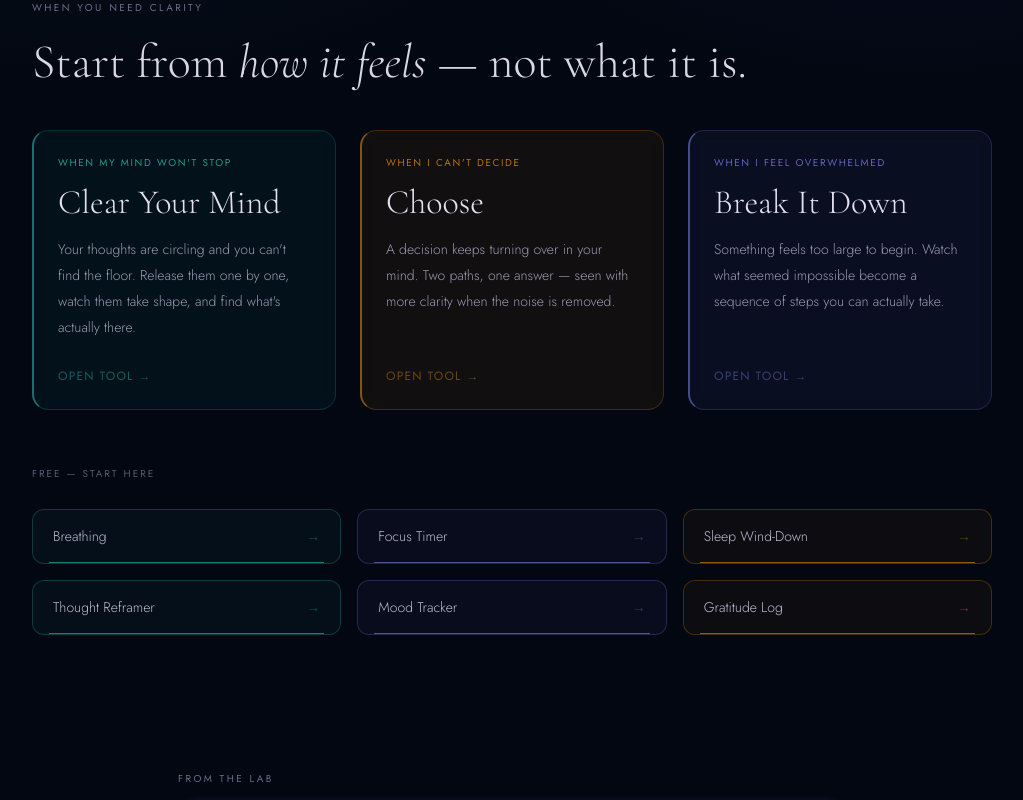
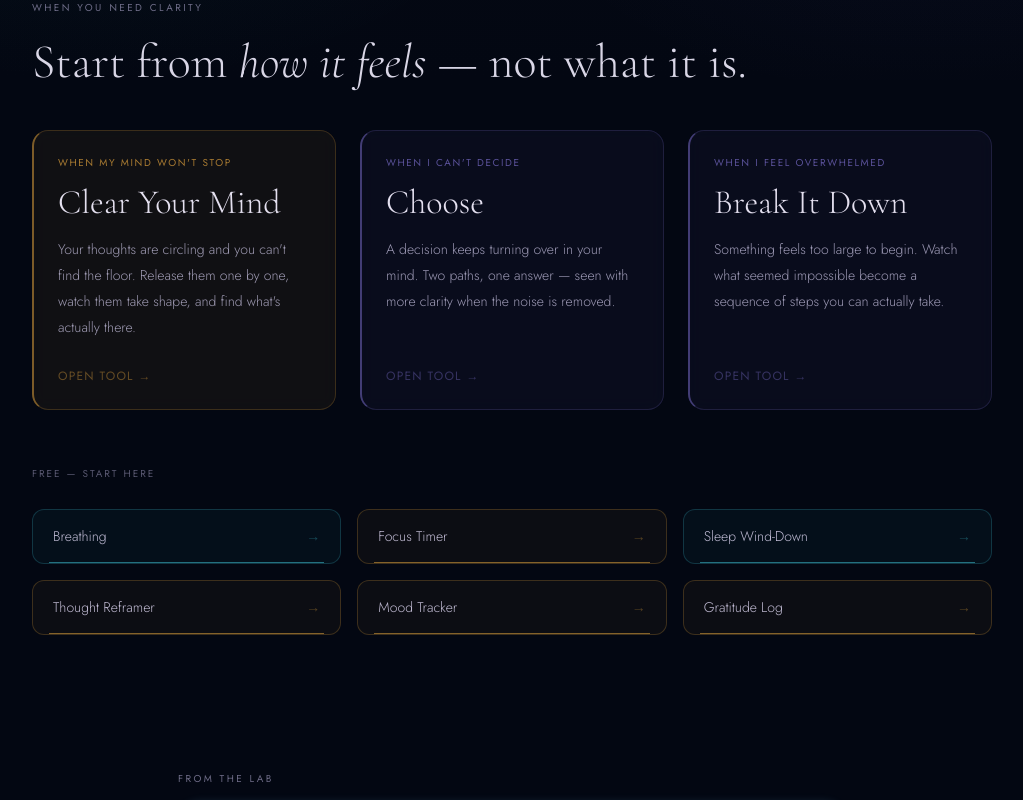
Before and after one commit to salsotk1973/solace, a Next.js app: page / in a window 1280 px wide. Shown: the part 720-1520 px from the top of the page, without its empty margins (128-1151 px from the left). Built offline with nearby package versions, Linux system fonts and the light colour scheme; no server answers.

Commit message:
Fix: wire all tool + Lab colours to design token system (Spec 3)

```diff
--- a/app/(main)/breathing/layout.tsx
+++ b/app/(main)/breathing/layout.tsx
@@ -1,16 +1,3 @@
-export const metadata = {
-  title: 'Next.js',
-  description: 'Generated by Next.js',
+export default function BreathingLayout({ children }: { children: React.ReactNode }) {
+  return <>{children}</>
 }
-
-export default function RootLayout({
-  children,
-}: {
-  children: React.ReactNode
-}) {
-  return (
-    <html lang="en">
-      <body>{children}</body>
-    </html>
-  )
-}
--- a/app/(main)/lab/[slug]/page.tsx
+++ b/app/(main)/lab/[slug]/page.tsx
@@ -7,6 +7,7 @@ import LabToolCta            from '@/components/lab/LabToolCta'
 import RelatedArticles       from '@/components/lab/RelatedArticles'
 import PageShell             from '@/components/PageShell'
 import BgFlat                from '@/components/backgrounds/BgFlat'
+import { getLabCategoryRgb } from '@/lib/design-tokens'
 
 // ─── Static params ────────────────────────────────────────────────────────────
 
@@ -90,19 +91,10 @@ export default async function ArticlePage(
     .filter(a => a.slug !== slug)
     .slice(0, 2)
 
-  // Category accent colour
-  const ACCENT: Record<string, string> = {
-    'calm-your-state':   'rgba(68,200,110,1)',
-    'clear-your-mind':   'rgba(100,185,145,1)',
-    'notice-whats-good': 'rgba(218,148,48,1)',
-  }
-  const ACCENT_BG: Record<string, string> = {
-    'calm-your-state':   'rgba(68,200,110,0.08)',
-    'clear-your-mind':   'rgba(100,185,145,0.08)',
-    'notice-whats-good': 'rgba(218,148,48,0.08)',
-  }
-  const accent   = ACCENT[article.category]   ?? 'rgba(148,130,210,1)'
-  const accentBg = ACCENT_BG[article.category] ?? 'rgba(148,130,210,0.08)'
+  // Category accent colour — derived from design tokens, fixes 'clear-your-mind' key mismatch
+  const _rgb     = getLabCategoryRgb(article.category).replace(/, /g, ',')
+  const accent   = `rgba(${_rgb},1)`
+  const accentBg = `rgba(${_rgb},0.08)`
 
   const formattedDate = new Date(article.publishedAt).toLocaleDateString('en-GB', {
     day:   'numeric',
--- a/app/(main)/page.tsx
+++ b/app/(main)/page.tsx
@@ -1,6 +1,13 @@
 import Link from "next/link";
 import { HeroSection } from "@/components/HeroSection";
 import FeaturedLabCard, { type FeaturedLabArticle } from "@/components/home/FeaturedLabCard";
+import { CATEGORY_COLOURS } from "@/lib/design-tokens";
+
+// ─── Colour helpers derived from design tokens ────────────────────────────────
+// Tailwind className strings must be static — values below mirror CATEGORY_COLOURS exactly.
+// Inline style values (borderLeftColor, etc.) use template literals for live derivation.
+
+const { calm, clarity, decide } = CATEGORY_COLOURS;
 
 type AiTool = {
   eyebrow: string;
@@ -13,72 +20,80 @@ type AiTool = {
   ctaColor: string;
 };
 
+// Static Tailwind class strings — rgb values match CATEGORY_COLOURS tokens
 const AI_TOOLS: AiTool[] = [
   {
     eyebrow: "WHEN MY MIND WON'T STOP",
     title: "Clear Your Mind",
     body: "Your thoughts are circling and you can't find the floor. Release them one by one, watch them take shape, and find what's actually there.",
     href: "/tools/clear-your-mind",
+    // clarity / gold — rgba(232,168,62)
     themeClass:
-      "border-teal-500/20 bg-teal-500/[0.06] hover:border-teal-500/35 hover:bg-teal-500/[0.09] hover:shadow-[0_12px_36px_rgba(45,212,191,0.10)]",
-    borderLeftColor: "rgba(45,212,191,0.5)",
-    eyebrowColor: "rgba(45,212,191,0.7)",
-    ctaColor: "rgba(45,212,191,0.78)",
+      "border-[rgba(232,168,62,0.20)] bg-[rgba(232,168,62,0.06)] hover:border-[rgba(232,168,62,0.35)] hover:bg-[rgba(232,168,62,0.09)] hover:shadow-[0_12px_36px_rgba(232,168,62,0.10)]",
+    borderLeftColor: `rgba(${clarity.rgb},0.5)`,
+    eyebrowColor:    `rgba(${clarity.rgb},0.7)`,
+    ctaColor:        `rgba(${clarity.rgb},0.78)`,
   },
   {
     eyebrow: "WHEN I CAN'T DECIDE",
     title: "Choose",
     body: "A decision keeps turning over in your mind. Two paths, one answer — seen with more clarity when the noise is removed.",
     href: "/tools/choose",
+    // decide / violet — rgba(124,111,205)
     themeClass:
-      "border-amber-500/20 bg-amber-500/[0.06] hover:border-amber-500/35 hover:bg-amber-500/[0.09] hover:shadow-[0_12px_36px_rgba(245,158,11,0.10)]",
-    borderLeftColor: "rgba(245,158,11,0.5)",
-    eyebrowColor: "rgba(245,158,11,0.7)",
-    ctaColor: "rgba(245,158,11,0.78)",
+      "border-[rgba(124,111,205,0.20)] bg-[rgba(124,111,205,0.06)] hover:border-[rgba(124,111,205,0.35)] hover:bg-[rgba(124,111,205,0.09)] hover:shadow-[0_12px_36px_rgba(124,111,205,0.10)]",
+    borderLeftColor: `rgba(${decide.rgb},0.5)`,
+    eyebrowColor:    `rgba(${decide.rgb},0.7)`,
+    ctaColor:        `rgba(${decide.rgb},0.78)`,
   },
   {
     eyebrow: "WHEN I FEEL OVERWHELMED",
     title: "Break It Down",
     body: "Something feels too large to begin. Watch what seemed impossible become a sequence of steps you can actually take.",
     href: "/tools/break-it-down",
+    // decide / violet — rgba(124,111,205)
     themeClass:
-      "border-indigo-400/20 bg-indigo-400/[0.06] hover:border-indigo-400/35 hover:bg-indigo-400/[0.09] hover:shadow-[0_12px_36px_rgba(129,140,248,0.10)]",
-    borderLeftColor: "rgba(129,140,248,0.5)",
-    eyebrowColor: "rgba(129,140,248,0.7)",
-    ctaColor: "rgba(129,140,248,0.78)",
+      "border-[rgba(124,111,205,0.20)] bg-[rgba(124,111,205,0.06)] hover:border-[rgba(124,111,205,0.35)] hover:bg-[rgba(124,111,205,0.09)] hover:shadow-[0_12px_36px_rgba(124,111,205,0.10)]",
+    borderLeftColor: `rgba(${decide.rgb},0.5)`,
+    eyebrowColor:    `rgba(${decide.rgb},0.7)`,
+    ctaColor:        `rgba(${decide.rgb},0.78)`,
   },
 ];
 
 const FREE_TOOLS = [
-  { name: "Breathing", href: "/tools/breathing", tone: "teal" as const },
-  { name: "Focus Timer", href: "/tools/focus-timer", tone: "indigo" as const },
-  { name: "Sleep Wind-Down", href: "/tools/sleep-wind-down", tone: "amber" as const },
-  { name: "Thought Reframer", href: "/tools/thought-reframer", tone: "teal" as const },
-  { name: "Mood Tracker", href: "/tools/mood-tracker", tone: "indigo" as const },
-  { name: "Gratitude Log", href: "/tools/gratitude-log", tone: "amber" as const },
+  { name: "Breathing",        href: "/tools/breathing",        tone: "calm"    as const },
+  { name: "Focus Timer",      href: "/tools/focus-timer",      tone: "clarity" as const },
+  { name: "Sleep Wind-Down",  href: "/tools/sleep-wind-down",  tone: "calm"    as const },
+  { name: "Thought Reframer", href: "/tools/thought-reframer", tone: "clarity" as const },
+  { name: "Mood Tracker",     href: "/tools/mood-tracker",     tone: "clarity" as const },
+  { name: "Gratitude Log",    href: "/tools/gratitude-log",    tone: "clarity" as const },
 ];
 
+// Static Tailwind className strings — rgb values match CATEGORY_COLOURS tokens
 const FREE_TOOL_THEME: Record<
-  "teal" | "indigo" | "amber",
+  "calm" | "clarity" | "decide",
   { className: string; accent: string; arrow: string }
 > = {
-  teal: {
+  // calm / teal — rgba(60,192,212)
+  calm: {
     className:
-      "border-[rgba(45,212,191,0.22)] bg-[rgba(45,212,191,0.045)] hover:border-[rgba(45,212,191,0.34)] hover:bg-[rgba(45,212,191,0.07)]",
-    accent: "rgba(45,212,191,0.55)",
-    arrow: "rgba(45,212,191,0.72)",
+      "border-[rgba(60,192,212,0.22)] bg-[rgba(60,192,212,0.045)] hover:border-[rgba(60,192,212,0.34)] hover:bg-[rgba(60,192,212,0.07)]",
+    accent: `rgba(${calm.rgb},0.55)`,
+    arrow:  `rgba(${calm.rgb},0.72)`,
   },
-  indigo: {
+  // clarity / gold — rgba(232,168,62)
+  clarity: {
     className:
-      "border-[rgba(129,140,248,0.22)] bg-[rgba(129,140,248,0.045)] hover:border-[rgba(129,140,248,0.34)] hover:bg-[rgba(129,140,248,0.07)]",
-    accent: "rgba(129,140,248,0.55)",
-    arrow: "rgba(129,140,248,0.72)",
+      "border-[rgba(232,168,62,0.22)] bg-[rgba(232,168,62,0.045)] hover:border-[rgba(232,168,62,0.34)] hover:bg-[rgba(232,168,62,0.07)]",
+    accent: `rgba(${clarity.rgb},0.55)`,
+    arrow:  `rgba(${clarity.rgb},0.72)`,
   },
-  amber: {
+  // decide / violet — rgba(124,111,205)
+  decide: {
     className:
-      "border-[rgba(245,158,11,0.22)] bg-[rgba(245,158,11,0.045)] hover:border-[rgba(245,158,11,0.34)] hover:bg-[rgba(245,158,11,0.07)]",
-    accent: "rgba(245,158,11,0.55)",
-    arrow: "rgba(245,158,11,0.72)",
+      "border-[rgba(124,111,205,0.22)] bg-[rgba(124,111,205,0.045)] hover:border-[rgba(124,111,205,0.34)] hover:bg-[rgba(124,111,205,0.07)]",
+    accent: `rgba(${decide.rgb},0.55)`,
+    arrow:  `rgba(${decide.rgb},0.72)`,
   },
 };
 
--- a/components/lab/LabFilter.tsx
+++ b/components/lab/LabFilter.tsx
@@ -4,6 +4,7 @@ import { useState } from 'react'
 import Link from 'next/link'
 import { useRouter } from 'next/navigation'
 import type { LabArticle } from '@/lib/lab'
+import { getLabCategoryRgb } from '@/lib/design-tokens'
 
 // ─── Category config ──────────────────────────────────────────────────────────
 
@@ -16,16 +17,21 @@ const CATEGORIES: { id: Category; label: string }[] = [
   { id: 'notice-whats-good', label: "Notice what's good" },
 ]
 
+// Derive accent colours from design tokens — single source of truth
+function labAccent(category: LabArticle['category'] | string): string {
+  return `rgba(${getLabCategoryRgb(category).replace(/, /g, ',')},1)`
+}
+
 const CATEGORY_ACCENT: Record<LabArticle['category'], string> = {
-  'calm-your-state':   'rgba(68,200,110,1)',
-  'think-clearly':     'rgba(125,211,252,1)',
-  'notice-whats-good': 'rgba(218,148,48,1)',
+  'calm-your-state':   labAccent('calm-your-state'),
+  'think-clearly':     labAccent('think-clearly'),
+  'notice-whats-good': labAccent('notice-whats-good'),
 }
 
 const CATEGORY_BG: Record<LabArticle['category'], string> = {
-  'calm-your-state':   'rgba(68,200,110,0.08)',
-  'think-clearly':     'rgba(125,211,252,0.08)',
-  'notice-whats-good': 'rgba(218,148,48,0.08)',
+  'calm-your-state':   labAccent('calm-your-state').replace('1)', '0.08)'),
+  'think-clearly':     labAccent('think-clearly').replace('1)', '0.08)'),
+  'notice-whats-good': labAccent('notice-whats-good').replace('1)', '0.08)'),
 }
 
 const FEATURED_BG: Record<string, string> = {
--- a/components/lab/LabToolCta.tsx
+++ b/components/lab/LabToolCta.tsx
@@ -1,11 +1,6 @@
 import Link from 'next/link'
 import type { LabArticle } from '@/lib/lab'
-
-const CATEGORY_ACCENT: Record<LabArticle['category'], string> = {
-  'calm-your-state':   'rgba(68,200,110,1)',
-  'think-clearly':     'rgba(99,129,228,1)',
-  'notice-whats-good': 'rgba(218,148,48,1)',
-}
+import { getLabCategoryRgb } from '@/lib/design-tokens'
 
 interface Props {
   label:    string
@@ -14,7 +9,8 @@ interface Props {
 }
 
 export default function LabToolCta({ label, href, category }: Props) {
-  const accent = CATEGORY_ACCENT[category]
+  const _rgb   = getLabCategoryRgb(category).replace(/, /g, ',')
+  const accent = `rgba(${_rgb},1)`
   const accentDim    = accent.replace('1)', '0.45)')
   const accentBorder = accent.replace('1)', '0.18)')
   const accentBg     = accent.replace('1)', '0.08)')
--- a/components/lab/RelatedArticles.tsx
+++ b/components/lab/RelatedArticles.tsx
@@ -3,23 +3,13 @@
 import { useState } from 'react'
 import Link from 'next/link'
 import type { LabArticle } from '@/lib/lab'
-
-const CATEGORY_ACCENT: Record<LabArticle['category'], string> = {
-  'calm-your-state':   'rgba(68,200,110,1)',
-  'think-clearly':     'rgba(99,129,228,1)',
-  'notice-whats-good': 'rgba(218,148,48,1)',
-}
-
-const CATEGORY_BG: Record<LabArticle['category'], string> = {
-  'calm-your-state':   'rgba(68,200,110,0.08)',
-  'think-clearly':     'rgba(99,129,228,0.08)',
-  'notice-whats-good': 'rgba(218,148,48,0.08)',
-}
+import { getLabCategoryRgb } from '@/lib/design-tokens'
 
 function RelatedCard({ article }: { article: LabArticle }) {
   const [hovered, setHovered] = useState(false)
-  const accent = CATEGORY_ACCENT[article.category] ?? 'rgba(148,130,210,1)'
-  const catBg  = CATEGORY_BG[article.category]     ?? 'rgba(148,130,210,0.08)'
+  const _rgb   = getLabCategoryRgb(article.category).replace(/, /g, ',')
+  const accent = `rgba(${_rgb},1)`
+  const catBg  = `rgba(${_rgb},0.08)`
 
   return (
     <Link
```
Also changed, not shown: app/(main)/tools/page.tsx (+23 -15 lines).
